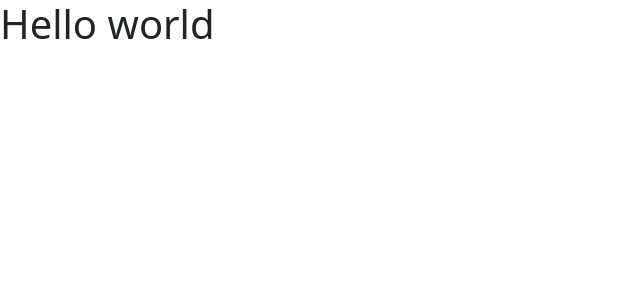
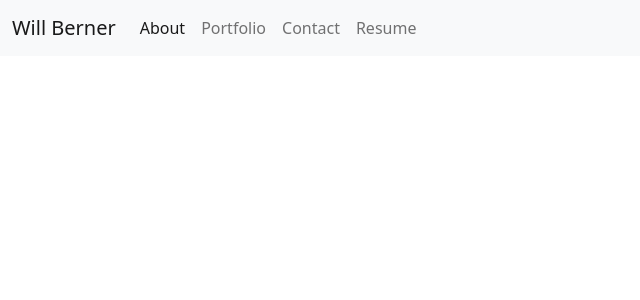
Before and after one commit to WillBerner/Will-Berner, a React (Create React App) app: page / in a window 1280 px wide. Shown: the top 300 px of the page, without its empty margins (0-640 px from the left). Built offline with nearby package versions, Linux system fonts and the light colour scheme.

Commit message:
Created Navbar

```diff
--- a/package.json
+++ b/package.json
@@ -35,5 +35,8 @@
       "last 1 firefox version",
       "last 1 safari version"
     ]
+  },
+  "devDependencies": {
+    "nodemon": "^2.0.14"
   }
 }
--- a/public/index.html
+++ b/public/index.html
@@ -1,43 +1,26 @@
 <!DOCTYPE html>
 <html lang="en">
+
 <head>
   <meta charset="utf-8" />
   <link rel="icon" href="%PUBLIC_URL%/favicon.ico" />
   <meta name="viewport" content="width=device-width, initial-scale=1" />
   <meta name="theme-color" content="#000000" />
-    <meta
-      name="description"
-      content="Web site created using create-react-app"
-    />
+  <meta name="description" content="Web site created using create-react-app" />
   <link rel="apple-touch-icon" href="%PUBLIC_URL%/logo192.png" />
-    <!--
-      manifest.json provides metadata used when your web app is installed on a
-      user's mobile device or desktop. See https://developers.google.com/web/fundamentals/web-app-manifest/
-    -->
   <link rel="manifest" href="%PUBLIC_URL%/manifest.json" />
-    <!--
-      Notice the use of %PUBLIC_URL% in the tags above.
-      It will be replaced with the URL of the `public` folder during the build.
-      Only files inside the `public` folder can be referenced from the HTML.
 
-      Unlike "/favicon.ico" or "favicon.ico", "%PUBLIC_URL%/favicon.ico" will
-      work correctly both with client-side routing and a non-root public URL.
-      Learn how to configure a non-root public URL by running `npm run build`.
-    -->
-    <title>React App</title>
+  <script src="https://cdn.jsdelivr.net/npm/bootstrap@5.0.2/dist/js/bootstrap.bundle.min.js"
+    integrity="sha384-MrcW6ZMFYlzcLA8Nl+NtUVF0sA7MsXsP1UyJoMp4YLEuNSfAP+JcXn/tWtIaxVXM"
+    crossorigin="anonymous"></script>
+  <title>Will Berner</title>
 </head>
+
 <body>
+
   <noscript>You need to enable JavaScript to run this app.</noscript>
   <div id="root"></div>
-    <!--
-      This HTML file is a template.
-      If you open it directly in the browser, you will see an empty page.
 
-      You can add webfonts, meta tags, or analytics to this file.
-      The build step will place the bundled scripts into the <body> tag.
+</body>
 
-      To begin the development, run `npm start` or `yarn start`.
-      To create a production bundle, use `npm run build` or `yarn build`.
-    -->
-  </body>
 </html>
--- a/src/App.js
+++ b/src/App.js
@@ -1,7 +1,8 @@
+import Header from "./components/Header.js";
+
+
 export default function App() {
   return (
-  <h1>
-    Hello world
-  </h1>
+    <Header />
   );
 }
--- /dev/null
+++ b/src/components/Header.js
@@ -0,0 +1,30 @@
+import React from 'react'
+
+export default function Header() {
+    return (
+        <nav className="navbar navbar-expand-sm navbar-light bg-light">
+            <div className="container-fluid">
+                <a className="navbar-brand h1 mb-0" href="#/">Will Berner</a>
+                <button className="navbar-toggler" type="button" data-bs-toggle="collapse" data-bs-target="#navbarNav" aria-controls="navbarNav" aria-expanded="false" aria-label="Toggle navigation">
+                    <span className="navbar-toggler-icon"></span>
+                </button>
+                <div className="collapse navbar-collapse" id="navbarNav">
+                    <ul className="navbar-nav">
+                        <li className="nav-item">
+                            <a className="nav-link active" aria-current="page" href="#/">About</a>
+                        </li>
+                        <li className="nav-item">
+                            <a className="nav-link" href="#/">Portfolio</a>
+                        </li>
+                        <li className="nav-item">
+                            <a className="nav-link" href="#/">Contact</a>
+                        </li>
+                        <li className="nav-item">
+                            <a className="nav-link" href="#/">Resume</a>
+                        </li>
+                    </ul>
+                </div>
+            </div>
+        </nav>
+    )
+}
```
Also changed, not shown: 1 other file (tests, documents, lock files or other folders). Lines whose indentation alone changed are shown as unchanged.
